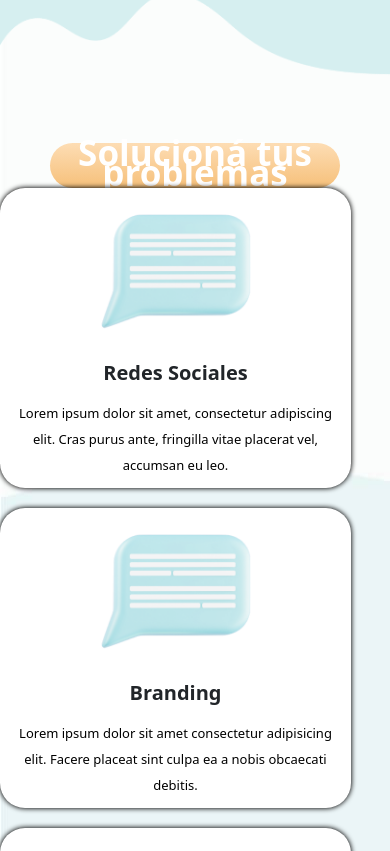
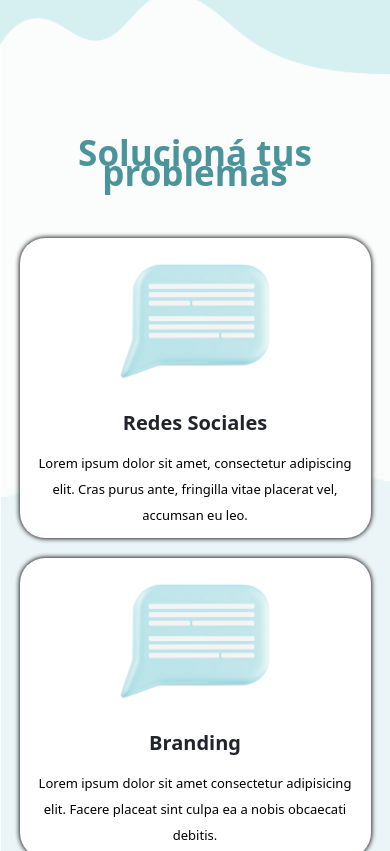
Before and after one commit to TrellixVulnTeam/mystik-design_MKEX, a website: page index.html in a window 390 px wide. Shown: the part 807-1658 px from the top of the page. Drawn offline with nearby package versions, Linux system fonts and the light colour scheme; files whose address does not match are found by name; a web font is replaced by a local one.

Commit message:
Versión 1.4.6

```diff
--- a/scss/_servicios.scss
+++ b/scss/_servicios.scss
@@ -60,21 +60,17 @@
         margin-top: 100px;
         margin-bottom: 100px;
         .Servicios__Titulo {
-            margin: 0 25px 0 25px;
-            background: $color_botones;
-            background-size: auto;
-            margin: 0 50px 0 50px;
-            border-radius: 25px;
             h3 {
-                color: white;
                 text-align: center;
+                padding-bottom: 50px;
             }
         }
         .Servicios__Bloque {
             width: 100%;
             display: flex;
             flex-direction: column;
-            justify-content: space-around;
+            justify-content: center;
+            align-items: center;
             margin: 0;
             .Servicios__Bloque__Item {
                 width: 90%;
--- a/scss/_sobre-mi.scss
+++ b/scss/_sobre-mi.scss
@@ -85,12 +85,9 @@
                 width: 100vw;
                 margin-bottom: 0;
                 .Sobre__Mi__1__Texto__Titulo{
-                    background: $color_botones;
-                    border-radius: 15px;
                     h2 {
-                        color: #ffffff;
                         text-align: center;
-                        font-size: 2rem;
+                        font-size: 2.5rem;
                     }
                 }
                 p {
```
Also changed, not shown: css/style.css.
